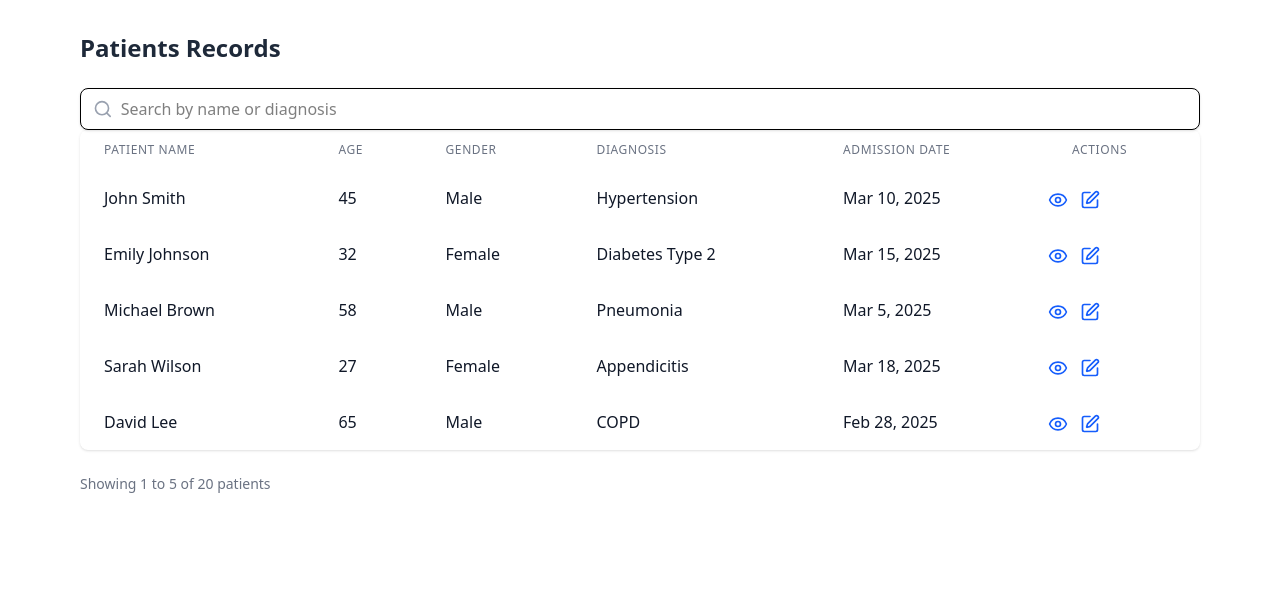
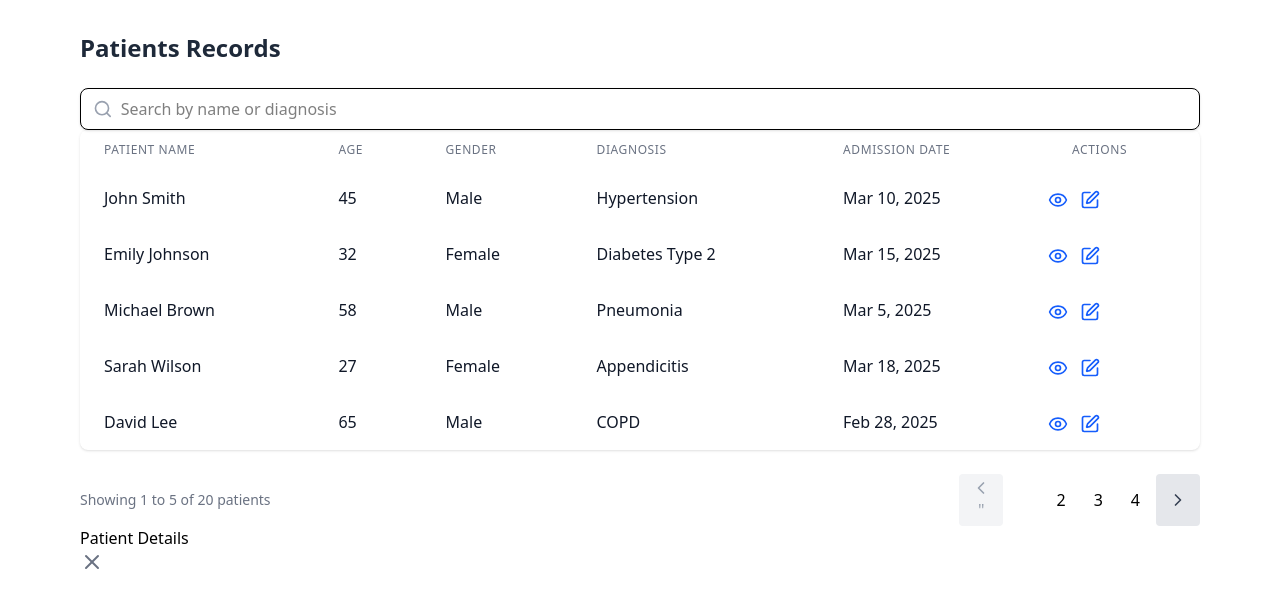
Before and after one commit to Opeyemi0001/patient-data-table, a React (Vite) app in the folder pagination-olivelabs/: page / in a window 1280 px wide. Both pictures are taken after a click on the button 1058 px from the left and 198 px from the top of the page. Shown: the top 608 px of the page. Built offline with nearby package versions, Linux system fonts and the light colour scheme.

Commit message:
feat: edit patient

```diff
--- a/pagination-olivelabs/src/components/PatientTable.jsx
+++ b/pagination-olivelabs/src/components/PatientTable.jsx
@@ -1,5 +1,5 @@
 import { useEffect, useState } from "react";
-import { ChevronUp, ChevronDown, Search, Eye, Edit } from "lucide-react";
+import { ChevronUp, ChevronDown, Search, Eye, Edit, ChevronLeft, ChevronRight, X } from "lucide-react";
 
 
 const mockPatients = [
@@ -294,9 +294,140 @@ function PatientTable() {
       {/* Pagination control */}
       <div className="mt-6 flex justify-between items-center">
         <div className="text-sm text-gray-500 ">
-          Showing {indexOfFirstPatient + 1} to {Math.min(indexOfLastPatient,filteredPatients.length)} of {filteredPatients.length} patients
+          Showing {indexOfFirstPatient + 1} to {Math.min(indexOfLastPatient, filteredPatients.length)} of {filteredPatients.length} patients
+        </div>
+        <div className="flex space-x-1">
+          <button
+            onClick={() => paginate(currentPage - 1)}
+            disabled={currentPage === 1}
+            className={`px-3 py-1 rounded ${currentPage === 1 ? 'bg-gray-100 text-gray-400 cursor-not-allowed' : 'bg-gray-200 text-gray-700 hover:bg-gray-300'}`}
+          >
+            <ChevronLeft className="w-5 h-5" />"
+          </button>
+          {Array.from({ length: Math.min(totalPages, 5) }, (_, i) => {
+            // Show page numbers around the current page
+            let pageNum;
+            if (totalPages <= 5) {
+              pageNum = i + 1;
+            } else if (currentPage <= 3) {
+              pageNum = i + 1;
+            } else if (currentPage >= totalPages - 2) {
+              pageNum = totalPages - 4 + i;
+            } else {
+              pageNum = currentPage - 2 + i;
+            }
+
+            return (
+              <button
+                key={pageNum}
+                onClick={() => paginate(pageNum)}
+                className={`px-3 py-1 rounded ${currentPage === pageNum ? 'bg-blue-500t text-white' : 'gb-gray-700 hover:bg-gray-300'}`}
+
+              >
+                {pageNum}
+              </button>
+            )
+          })}
+          <button
+            onClick={() => paginate(currentPage + 1)}
+            disabled={currentPage === totalPages}
+            className={`px-3 py-1 rounded ${currentPage === totalPages ? 'bg-gray-100 text-gray-400 cursor-not-allowed' : 'bg-gray-200 text-gray-700 hover:bg-gray-300'}`}
+          >
+            <ChevronRight className="w-5 h-5" />
+          </button>
         </div>
       </div>
+
+      {/* view/edit Modal */}
+      {isModalOpen && (
+        <div>
+          <div>
+            <div>
+              <h3>
+                {editingPatient ? 'Edit Patient' : 'Patient Details'}
+              </h3>
+              <button
+                onClick={closeModal}
+                className="text-gray-500 hover:text-gray-700"
+              >
+                <X className="w-6 h-6" />
+              </button>
+            </div>
+
+            {editingPatient ? (
+              <div>
+                <div>
+                  <label htmlFor=""> Patient Name</label>
+                  <input
+                    type="text"
+                    name="name"
+                    value={editingPatient.name}
+                    onChange={handleInputChange}
+                    className=""
+                  />
+                </div>
+                <div>
+                  <label htmlFor=""> Age</label>
+                  <input
+                    type="text"
+                    name="name"
+                    value={editingPatient.name}
+                    onChange={handleInputChange}
+                    className=""
+                  />
+                </div>
+                <div>
+                  <label htmlFor=""> Gender</label>
+                  <input
+                    type="text"
+                    name="name"
+                    value={editingPatient.gender}
+                    onChange={handleInputChange}
+                    className=""
+                  />
+                </div>
+                <div>
+                  <label htmlFor=""> Diagnosis</label>
+                  <input
+                    type="text"
+                    name="name"
+                    value={editingPatient.diagnosis}
+                    onChange={handleInputChange}
+                    className=""
+                  />
+                </div>
+                <div>
+                  <label htmlFor=""> Admission Date</label>
+                  <input
+                    type="text"
+                    name="name"
+                    value={editingPatient.admissionDate}
+                    onChange={handleInputChange}
+                    className="mt-1 block w-full rounded-md border-gray-300 shadow-sm focus::border-blue-500 focus:ring focus:ring-blue-500 focus:ring-opacity-50 p-2 border"
+                  />
+                </div>
+                <div>
+                  <button
+                    onClick={closeModal}
+                    className="bg-gray-200 text-gray-700 px-4 py-2 rounded-md mr-2 hover:bg-gray-300"
+                  >
+                    cancel
+                  </button>
+                  <button
+                    onClick={handleSaveEdit}
+                    className="bg-blue-500 text-white px-4 py-2 rounded-md hover:bg-blue-600 flex items-center"
+                  >Save Changes</button>
+                </div>
+              </div>
+
+            ) : viewPatient && (
+              <div>
+                <div></div>
+              </div>
+            )}
+          </div>
+        </div>
+      )}
     </div>
   )
 }
```
Lines whose indentation alone changed are shown as unchanged.
